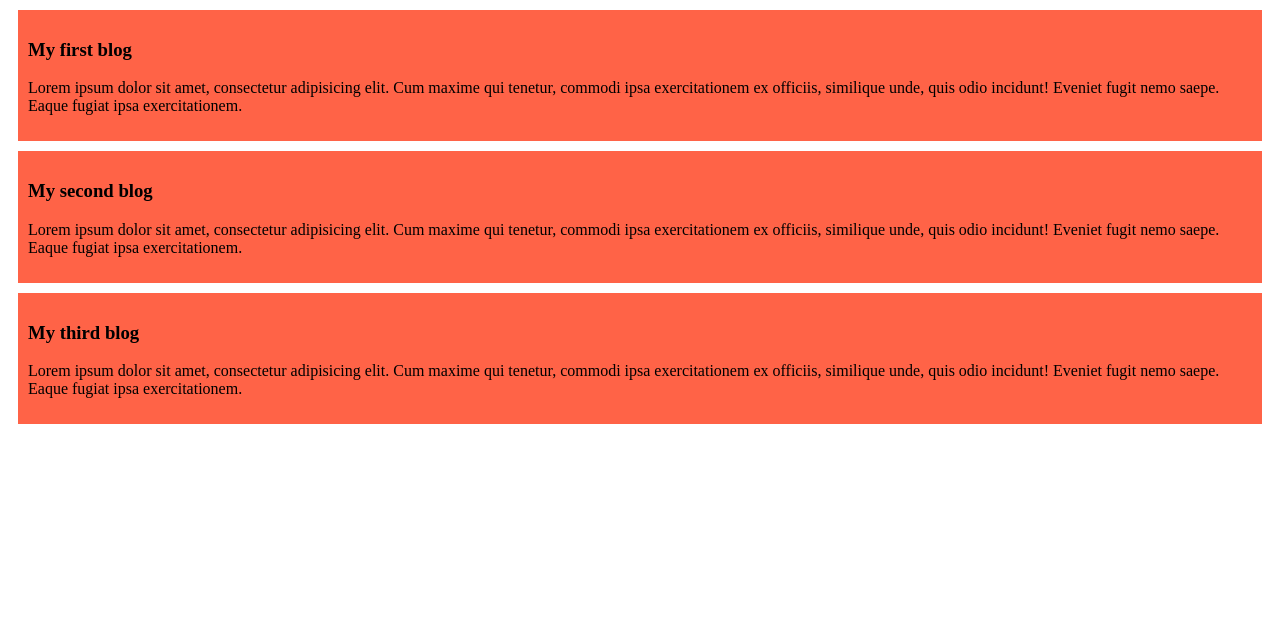
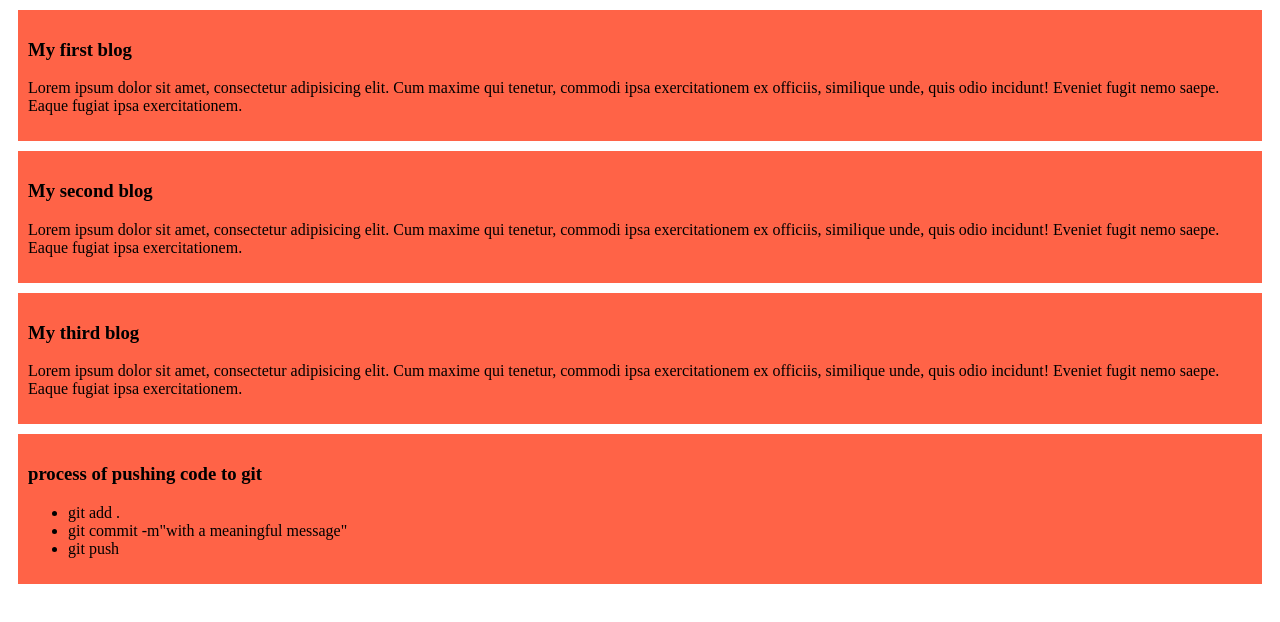
Before and after one commit to ishtmahin/my-simple-website, a plain HTML site: page index.html in a window 1280 px wide. Drawn offline with Linux system fonts and the light colour scheme.

Commit message:
commit how the list of processing code to git

```diff
--- a/index.html
+++ b/index.html
@@ -31,5 +31,13 @@
             quis odio incidunt! Eveniet fugit nemo saepe. Eaque fugiat ipsa exercitationem.
         </p>
     </div>
+    <div>
+        <h3>process of pushing code to git </h3>
+        <ul>
+            <li>git add .</li>
+            <li>git commit -m"with a meaningful message"</li>
+            <li>git push</li>
+        </ul>
+    </div>
 </body>
 </html>
```
